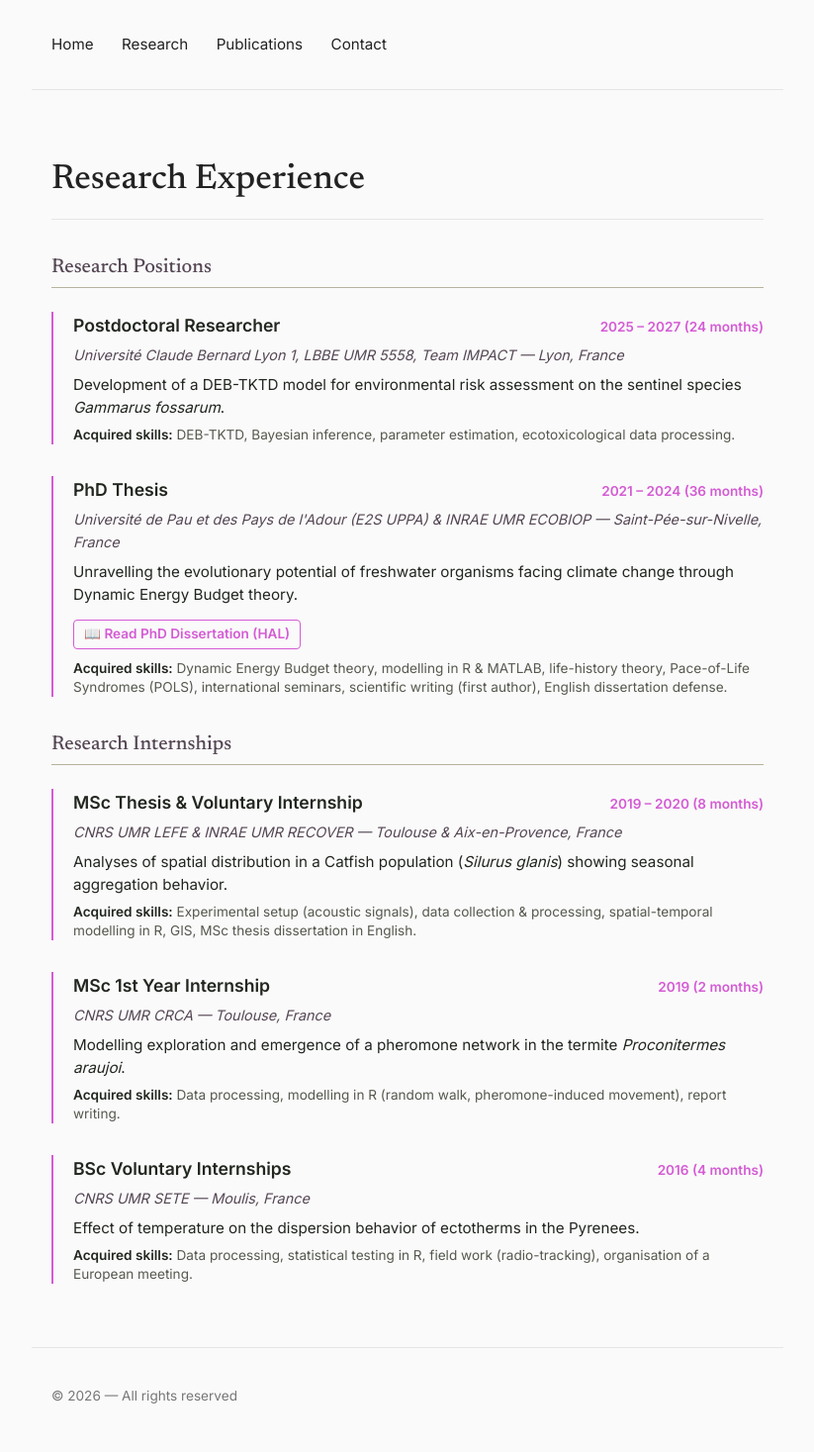
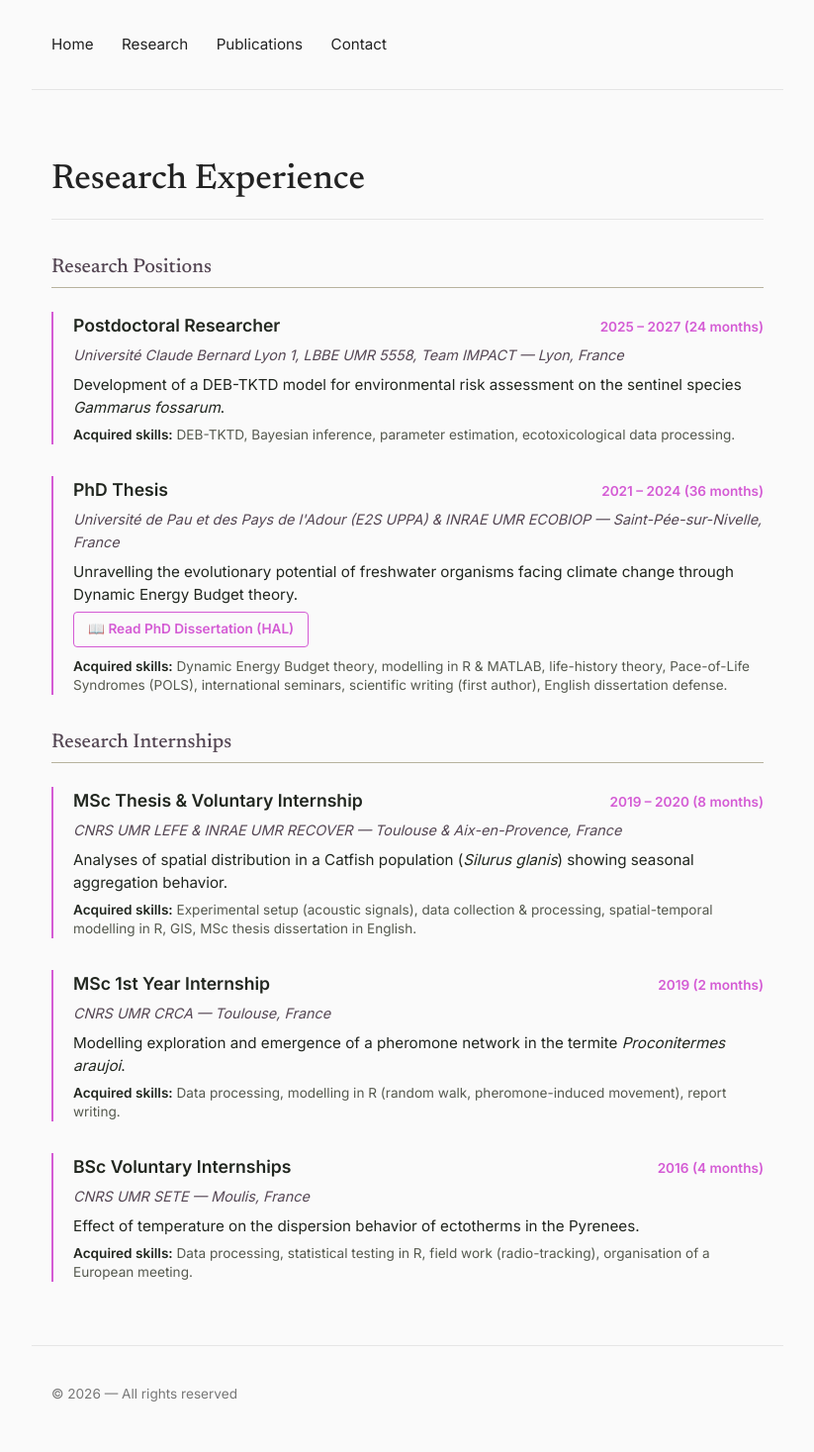
Before and after one commit to mdebelgarric/mdebelgarric.github.io, a Jekyll site: the page built from research.md, in a window 1280 px wide. Shown: the whole page at 99% size, without its empty margins (228-1051 px from the left). Built offline with Jekyll 4.4.1, drawn with Linux system fonts in a browser that asks for light colours.

Commit message:
modif downloads link

```diff
--- a/assets/css/style.css
+++ b/assets/css/style.css
@@ -76,3 +76,88 @@
     font-size: 0.85rem;
     color: #777;
   }
+
+  /* Bouton de téléchargement (blanc avec contours roses) */
+.cv-button, .thesis-link {
+  display: inline-block;
+  font-size: 0.85rem;
+  font-weight: 600;
+  color: rgb(212, 91, 212);
+  text-decoration: none;
+  border: 1px solid rgb(212, 91, 212);
+  padding: 6px 14px;
+  border-radius: 4px;
+  background: transparent;
+  transition: all 0.2s ease;
+  cursor: pointer;
+}
+
+.cv-button:hover, .thesis-link:hover {
+  background: rgb(212, 91, 212);
+  color: white ;
+}
+
+/* ---- Research Part ---- */
+
+ .research-section-title {
+    font-size: 1.25rem;
+    color: rgb(85, 71, 84);
+    border-bottom: 1px solid #B7B29E;
+    padding-bottom: 4px;
+    margin: 2rem 0 1.5rem 0;
+  }
+
+  .research-list {
+    max-width: 800px;
+  }
+
+  .research-item {
+    position: relative;
+    padding-left: 20px;
+    border-left: 2px solid rgb(212, 91, 212);
+    margin-bottom: 2rem;
+  }
+
+  .research-header {
+    display: flex;
+    justify-content: space-between;
+    align-items: baseline;
+    flex-wrap: wrap;
+    margin-bottom: 4px;
+  }
+
+  .research-role {
+    font-size: 1.1rem;
+    font-weight: 700;
+    color: #21261F;
+  }
+
+  .research-dates {
+    font-size: 0.85rem;
+    font-weight: 600;
+    color: rgb(212, 91, 212);
+  }
+
+  .research-location {
+    font-size: 0.9rem;
+    color: rgb(85, 71, 84);
+    font-style: italic;
+    margin-bottom: 8px;
+  }
+
+  .research-detail {
+    font-size: 0.95rem;
+    color: #21261F;
+    line-height: 1.5;
+    margin-bottom: 6px;
+  }
+
+  .research-skills {
+    font-size: 0.85rem;
+    color: #55594E;
+    line-height: 1.4;
+  }
+
+  .research-skills strong {
+    color: #21261F;
+  }
--- a/research.md
+++ b/research.md
@@ -5,89 +5,6 @@ permalink: /research/
 ---
 
 # Research Experience
-
-<style>
-  .research-section-title {
-    font-size: 1.25rem;
-    color: rgb(85, 71, 84);
-    border-bottom: 1px solid #B7B29E;
-    padding-bottom: 4px;
-    margin: 2rem 0 1.5rem 0;
-  }
-
-  .research-list {
-    max-width: 800px;
-  }
-
-  .research-item {
-    position: relative;
-    padding-left: 20px;
-    border-left: 2px solid rgb(212, 91, 212);
-    margin-bottom: 2rem;
-  }
-
-  .research-header {
-    display: flex;
-    justify-content: space-between;
-    align-items: baseline;
-    flex-wrap: wrap;
-    margin-bottom: 4px;
-  }
-
-  .research-role {
-    font-size: 1.1rem;
-    font-weight: 700;
-    color: #21261F;
-  }
-
-  .research-dates {
-    font-size: 0.85rem;
-    font-weight: 600;
-    color: rgb(212, 91, 212);
-  }
-
-  .research-location {
-    font-size: 0.9rem;
-    color: rgb(85, 71, 84);
-    font-style: italic;
-    margin-bottom: 8px;
-  }
-
-  .research-detail {
-    font-size: 0.95rem;
-    color: #21261F;
-    line-height: 1.5;
-    margin-bottom: 6px;
-  }
-
-  .research-skills {
-    font-size: 0.85rem;
-    color: #55594E;
-    line-height: 1.4;
-  }
-
-  .research-skills strong {
-    color: #21261F;
-  }
-
-  .thesis-link {
-    display: inline-block;
-    margin-top: 8px;
-    font-size: 0.85rem;
-    font-weight: 600;
-    color: rgb(212, 91, 212);
-    text-decoration: none;
-    border: 1px solid rgb(212, 91, 212);
-    padding: 3px 10px;
-    border-radius: 4px;
-    transition: all 0.2s ease;
-  }
-
-  .thesis-link:hover {
-    background: rgb(212, 91, 212);
-    color: white;
-  }
-</style>
 
 <div class="research-list">
 
```
Also changed, not shown: index.md (+3 -3 lines).
